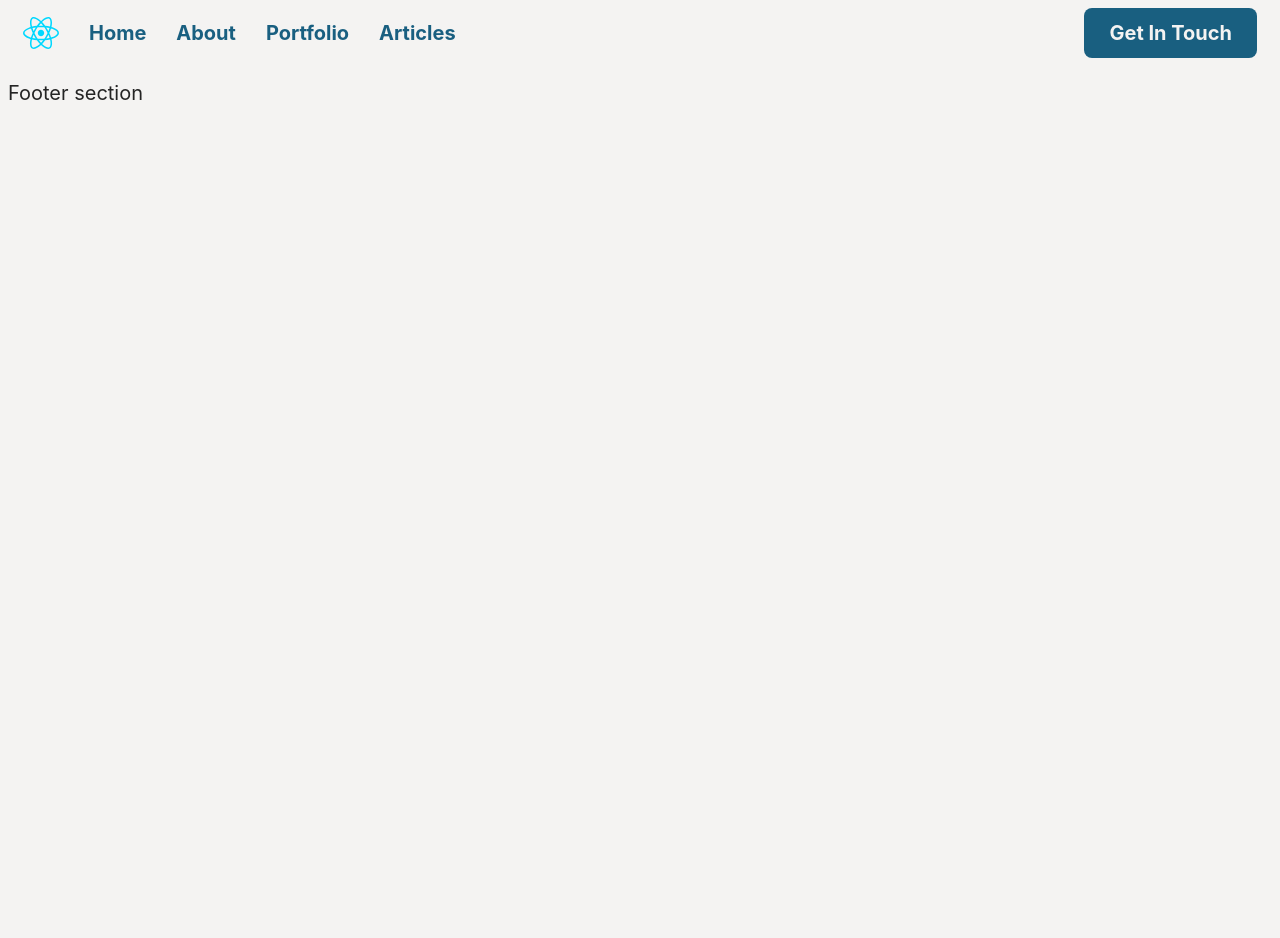
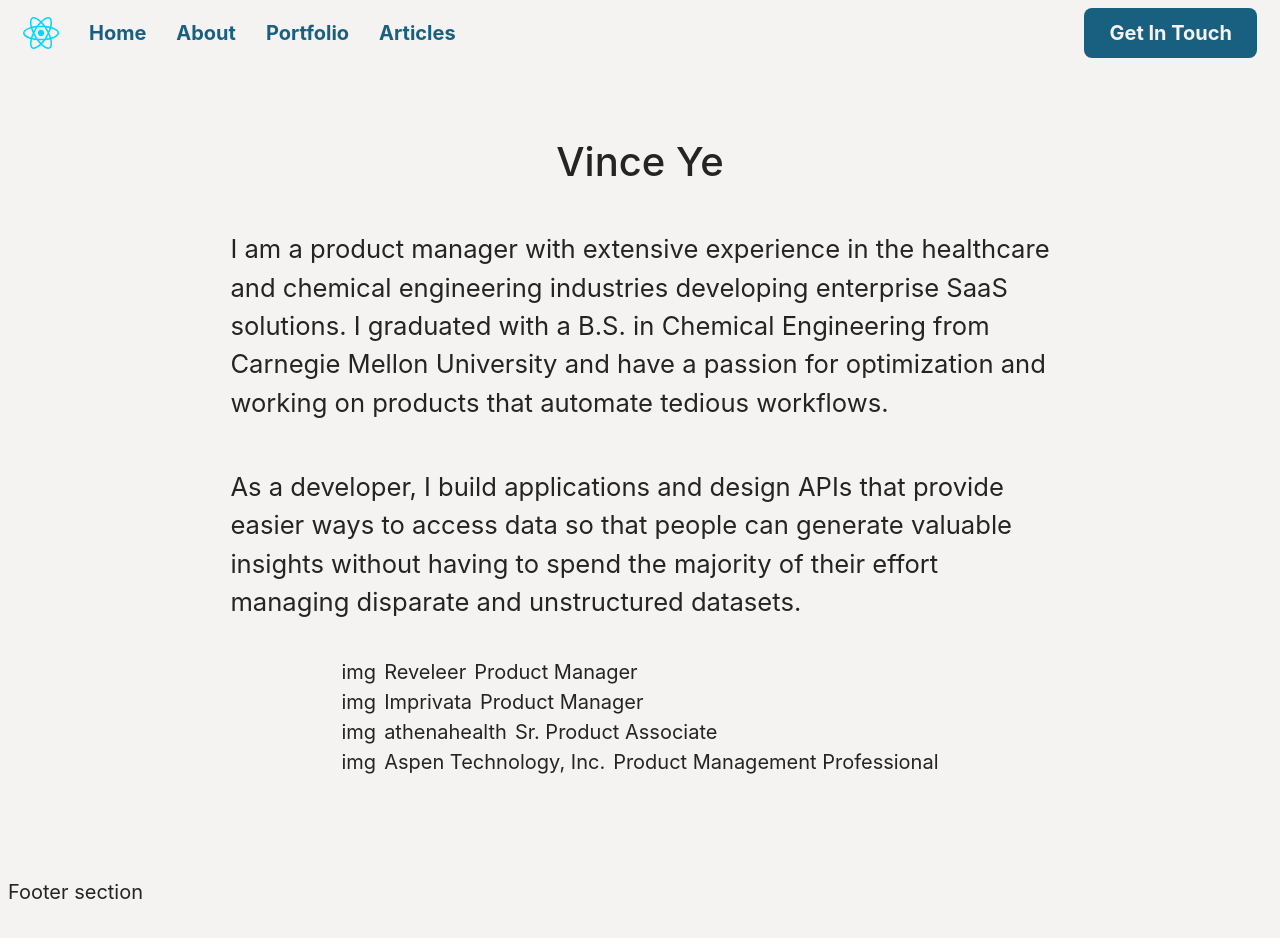
Before and after one commit to Aranaris/vye, a React (Vite) app in the folder frontend/: page /about in a window 1280 px wide. Shown: the top 938 px of the page. Before the commit the page ends 800 px from the top, so only its background shows below. Built offline with nearby package versions, Linux system fonts and the light colour scheme.

Commit message:
adding about section

```diff
--- /dev/null
+++ b/frontend/src/components/About.tsx
@@ -0,0 +1,40 @@
+import '../styles/About.css';
+
+function About() {
+
+	return (
+		<section className='About'>
+			<header className='section-header'>Vince Ye</header>
+			<p>I am a product manager with extensive experience in the healthcare and chemical engineering industries developing enterprise SaaS solutions.
+			I graduated with a B.S. in Chemical Engineering from Carnegie Mellon University and have a passion for optimization and working on products that automate tedious workflows.</p>
+
+			<p>As a developer, I build applications and design APIs that provide easier ways to access data so that people can generate valuable
+			insights without having to spend the majority of their effort managing disparate and unstructured datasets.</p>
+
+			<section className='past-experience'>
+				<section className='company-card'>
+					<div className='logo'>img</div>
+					<div className='company-name'>Reveleer</div>
+					<div className='highlights'>Product Manager</div>
+				</section>
+				<section className='company-card'>
+					<div className='logo'>img</div>
+					<div className='company-name'>Imprivata</div>
+					<div className='highlights'>Product Manager</div>
+				</section>
+				<section className='company-card'>
+					<div className='logo'>img</div>
+					<div className='company-name'>athenahealth</div>
+					<div className='highlights'>Sr. Product Associate</div>
+				</section>
+				<section className='company-card'>
+					<div className='logo'>img</div>
+					<div className='company-name'>Aspen Technology, Inc.</div>
+					<div className='highlights'>Product Management Professional</div>
+				</section>
+			</section>
+		</section>
+	);
+}
+
+export default About;
--- a/frontend/src/components/RouteSwitch.tsx
+++ b/frontend/src/components/RouteSwitch.tsx
@@ -1,6 +1,8 @@
 import {BrowserRouter, Route, Routes, Link} from 'react-router-dom';
 import logo from '../assets/react.svg';
 import Home from './Home';
+import About from './About';
+
 
 function RouteSwitch() {
 	return (
@@ -15,6 +17,7 @@ function RouteSwitch() {
 			</section>
 			<Routes>
 				<Route path='/' element={<Home />}/>
+				<Route path='/about/' element={<About />}/>
 			</Routes>
 			<section className='footer'>Footer section</section>
 		</BrowserRouter>
--- /dev/null
+++ b/frontend/src/styles/About.css
@@ -0,0 +1,41 @@
+.About {
+	display:flex;
+	flex-direction: column;
+	align-items: center;
+	justify-content: center;
+	gap: 10px;
+	padding-top: 3em;
+    padding-bottom: 4em;
+}
+
+.section-header {
+    margin: 0 0 0.6em;
+    color: inherit;
+    font-weight: 500;
+    text-rendering: optimizelegibility;
+    font-size: clamp(1.8em,calc(1em + 2.4vw),2em);
+    line-height: 1.2;
+}
+
+p {
+	margin-top: 0.4em;
+    font-size: clamp(.9em,2vw,1.3em);
+    line-height: 1.5;
+}
+
+.image {
+	margin: 0 auto 1em;
+}
+
+.company-card {
+	display: flex;
+	flex-direction: row;
+	gap: 8px;
+	margin-right: auto;
+}
+
+@media only screen and (width > 960px) {
+	p {
+		max-width: 32em!important;
+	}
+}
```
